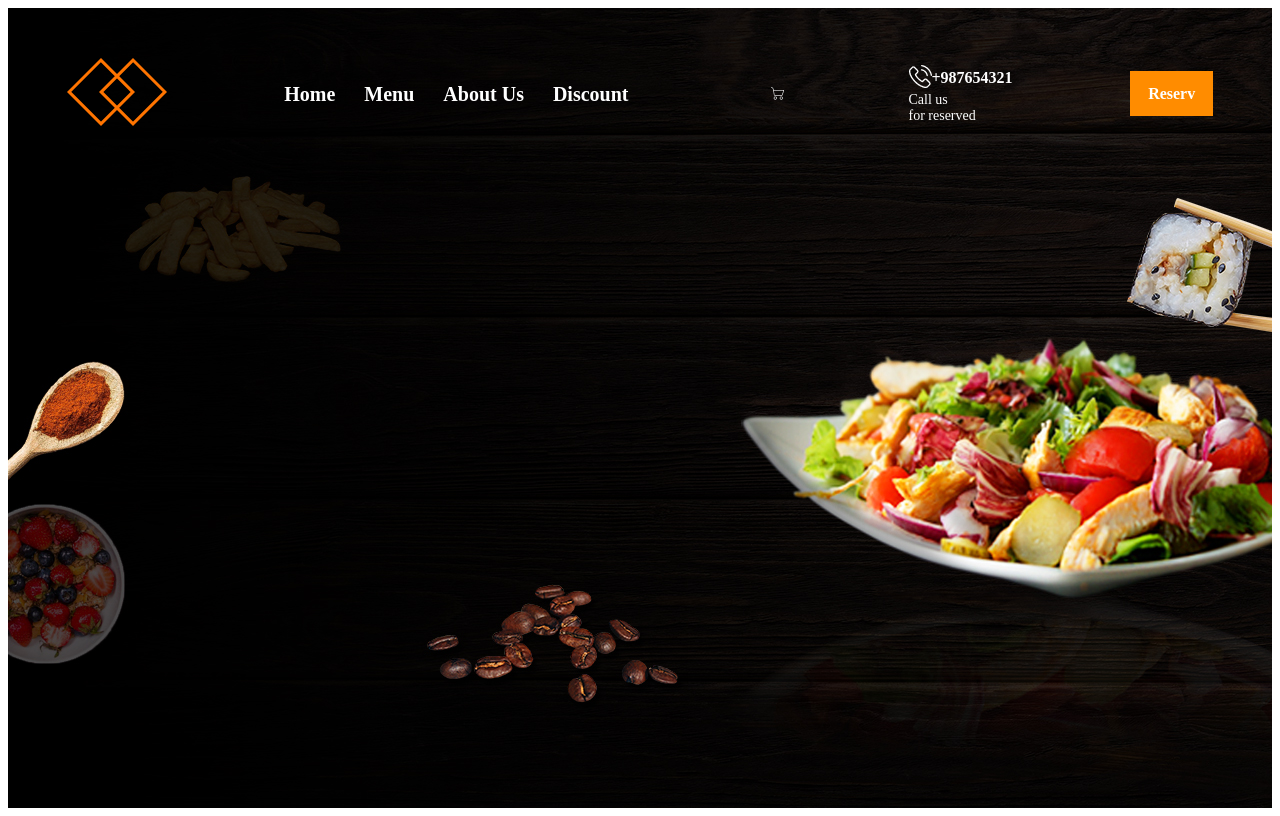
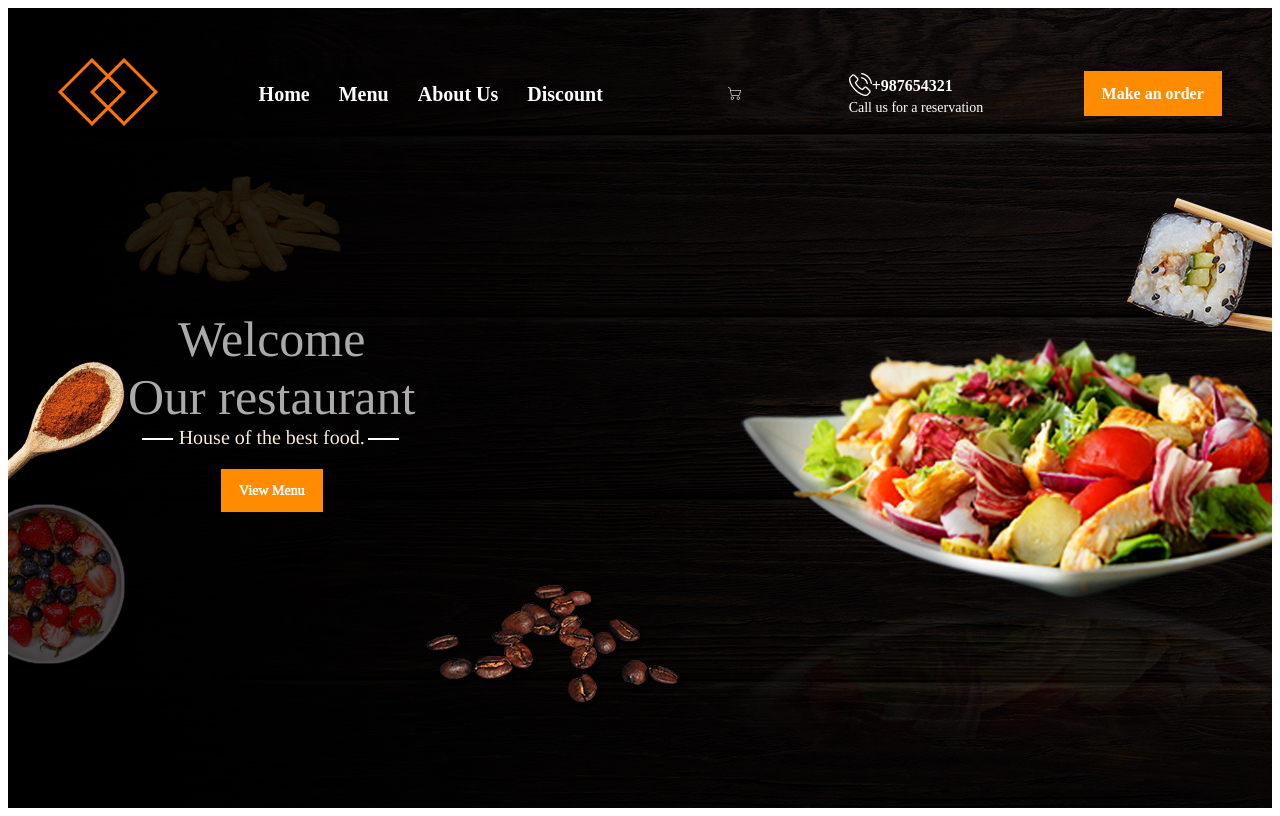
Before and after one commit to Serhii795/Html1, a plain HTML site: page index.html in a window 1280 px wide. Drawn offline with Linux system fonts and the light colour scheme.

Commit message:
first_branch

```diff
--- a/index.html
+++ b/index.html
@@ -1,5 +1,6 @@
 <!DOCTYPE html>
 <html lang="en">
+
 <head>
     <link rel="stylesheet" href="main.css">
     <meta charset="UTF-8">
@@ -8,9 +9,17 @@
     <link rel="stylesheet" href="main.css">
     <link rel="preconnect" href="https://fonts.googleapis.com">
     <link rel="preconnect" href="https://fonts.gstatic.com" crossorigin>
-<link href="https://fonts.googleapis.com/css2?family=Open+Sans:ital,wght@0,300;0,500;0,600;0,700;1,500&family=Titillium+Web:ital,wght@1,200&display=swap" rel="stylesheet">
+    <link
+        href="https://fonts.googleapis.com/css2?family=Open+Sans:ital,wght@0,300;0,500;0,600;0,700;1,500&family=Titillium+Web:ital,wght@1,200&display=swap"
+        rel="stylesheet">
+    <link rel="preconnect" href="https://fonts.googleapis.com">
+    <link rel="preconnect" href="https://fonts.gstatic.com" crossorigin>
+    <link
+        href="https://fonts.googleapis.com/css2?family=Open+Sans:ital,wght@0,300;0,500;0,600;0,700;1,500&family=Tinos:ital@0;1&family=Titillium+Web:ital,wght@1,200&display=swap"
+        rel="stylesheet">
     <title>Restoran</title>
 </head>
+
 <body>
     <div class="container">
         <div class="header">
@@ -41,16 +50,33 @@
                     </div>
 
                     <div class="phone-text">
-                        Call us <br> for reserved
+                        Call us for a reservation
                     </div>
 
                 </div>
-                <div class="btn"><a href="#" class="button">Reserv</a>
+                <div class="btn"><a href="#" class="button">Make an order</a>
+                </div>
+            </div>
+            <div class="header-down">
+                <div class="header-title">
+                    Welcome
+                    <div class="header-subtitle">
+                        Our restaurant
+                <div class="header-suptitle">
+                    House of the best food.
+                </div>
+                <div class="header-btn">
+                    <a href="#" class="header-button">View Menu</a>
                 </div>
                     </div>
                 </div>
             </div>
         </div>
+
     </div>
+
+
+
 </body>
+
 </html>
--- a/main.css
+++ b/main.css
@@ -1,5 +1,6 @@
 .body {
-    margin: 0;
+    margin: 0px;
+    padding: 0px;
     font-family: "Open Sans", sans-serif;
 }
 .container{
@@ -82,3 +83,59 @@
 .button:hover {
     background-color: orange;
 }
+
+.header-title {
+    color: #fffa;
+    font-size: 50px;
+    font-family:'Tinos', serif;
+    font-weight: 400;
+    text-align: center;
+    position: absolute;
+    left: 120px;
+    margin-top: 180px;
+}
+
+.header-down {
+    position: relative;
+}
+
+
+.header-suptitle {
+    font-family: 'Tinos', serif;
+    color: antiquewhite;
+    font-size: 20px;
+}
+
+.header-suptitle::after {
+    position: absolute;
+    content: " ";
+    height: 2px;
+    width: 31px;
+    background-color: #fff;
+    top: 128px;
+    left: 240px;
+}
+
+.header-suptitle::before {
+    position: absolute;
+    content: " ";
+    height: 2px;
+    width: 31px;
+    background-color: #fff;
+    top: 128px;
+    left: 14px;
+}
+
+.header-button {
+    color: #fff;
+    background-color: darkorange;
+    font-size: 14px;
+    text-decoration: none;
+    padding: 14px 18px;
+    font-weight: 700;
+
+}
+
+.header-button:hover {
+    background-color: orange;
+}
```
Lines whose indentation alone changed are shown as unchanged.
